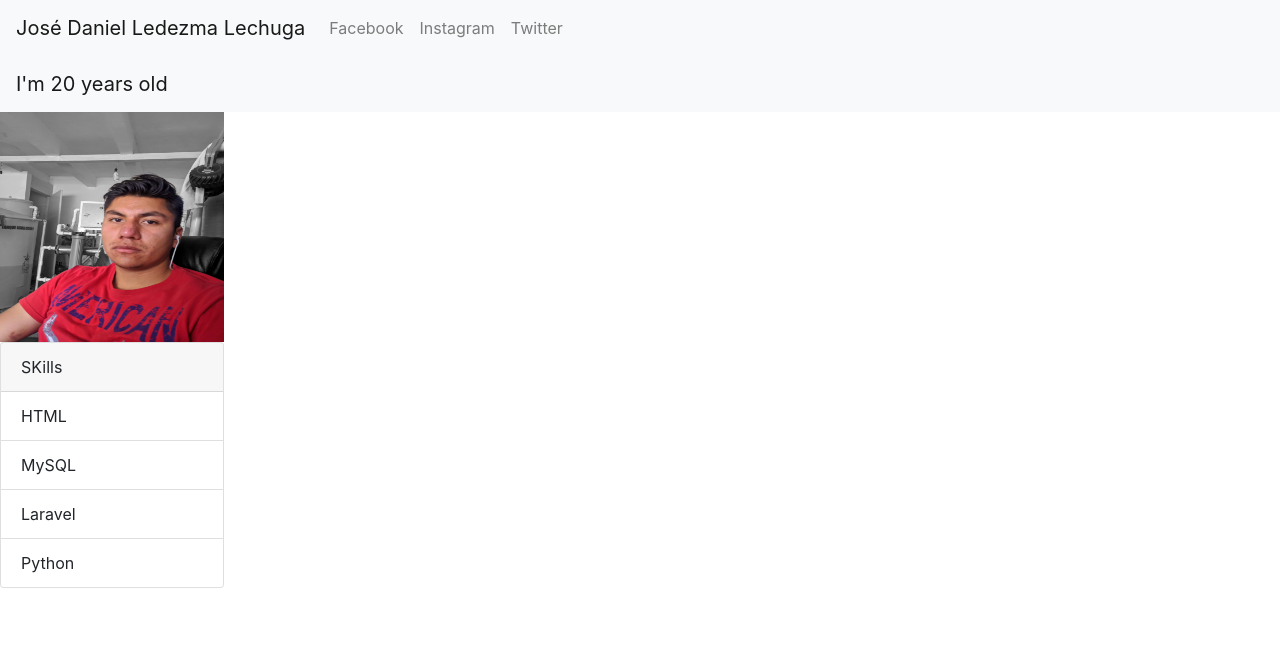
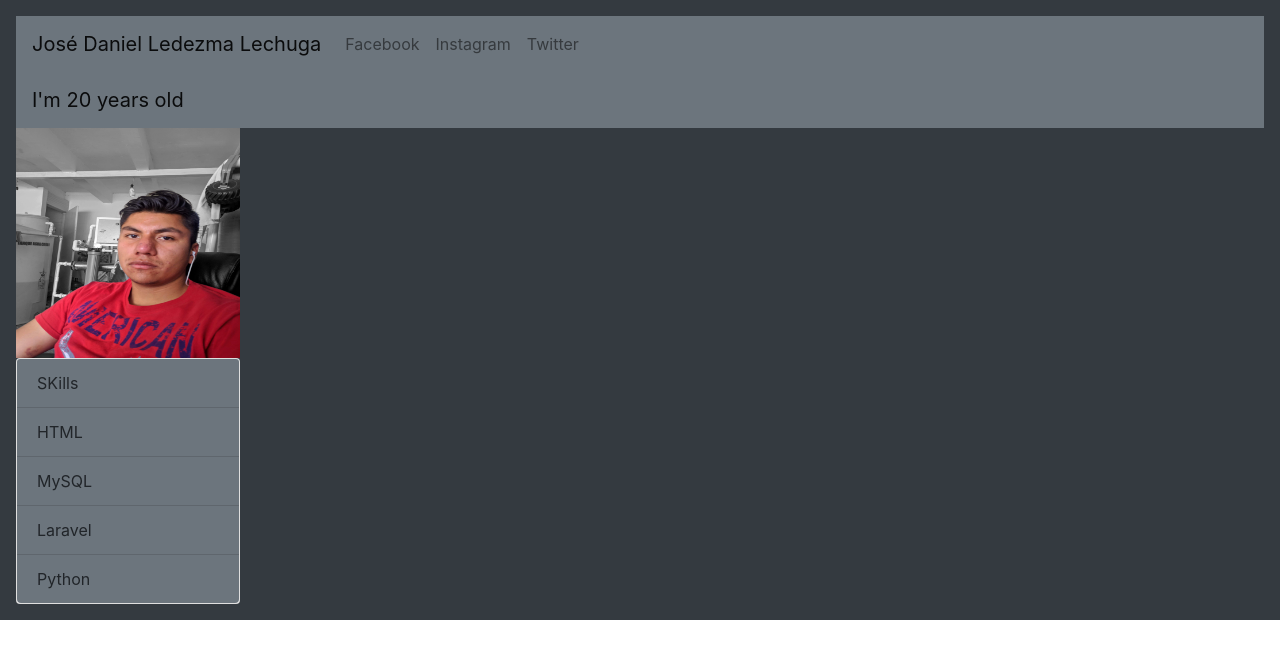
Before and after one commit to JDLL14/LeaGold, a plain HTML site: page index.html in a window 1280 px wide. Drawn offline with nearby package versions, Linux system fonts and the light colour scheme.

Commit message:
Cambio de Color

```diff
--- a/index.html
+++ b/index.html
@@ -8,7 +8,8 @@
     <title>MY PORTFOLIO</title>
 </head>
 <body>
-        <nav class="navbar navbar-expand-lg navbar-light bg-light">
+        <div class="p-3 mb-2 bg-dark text-black">
+        <nav class="navbar navbar-expand-lg navbar-light bg-secondary">
                 <a class="navbar-brand" href="#">José Daniel Ledezma Lechuga</a>
                 <button class="navbar-toggler" type="button" data-toggle="collapse" data-target="#navbarNavAltMarkup" aria-controls="navbarNavAltMarkup" aria-expanded="false" aria-label="Toggle navigation">
                   <span class="navbar-toggler-icon"></span>
@@ -21,22 +22,24 @@
                   </div>
                 </div>
               </nav>
-              <nav class="navbar navbar-expand-lg navbar-light bg-light">
+              <nav class="navbar navbar-expand-lg navbar-light bg-secondary">
                     <a class="navbar-brand" href="#">I'm 20 years old</a>
                     <button class="navbar-toggler" type="button" data-toggle="collapse" data-target="#navbarNav" aria-controls="navbarNav" aria-expanded="false" aria-label="Toggle navigation">
                       <span class="navbar-toggler-icon"></span>
                   </nav>
               <div><img src="Imagenes/Random.jpg"  width="224" height="230"></div>
                       <div class="card" style="width: 14rem;">
-                            <div class="card-header">
+                            <div class="card-header bg-secondary">
                               SKills
                             </div>
                             <ul class="list-group list-group-flush">
-                              <li class="list-group-item">HTML</li>
-                              <li class="list-group-item">MySQL</li>
-                              <li class="list-group-item">Laravel</li>
-                              <li class="list-group-item">Python</li>
+                              <li class="list-group-item bg-secondary">HTML</li>
+                              <li class="list-group-item bg-secondary">MySQL</li>
+                              <li class="list-group-item bg-secondary">Laravel</li>
+                              <li class="list-group-item bg-secondary">Python</li>
                             </ul>
                           </div>
+                          </div>
+
 </body>
 </html>
```
